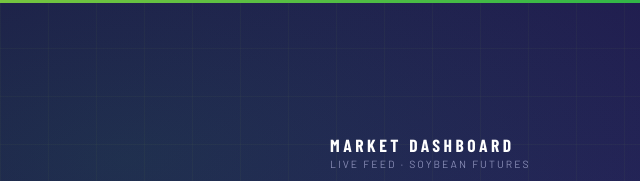
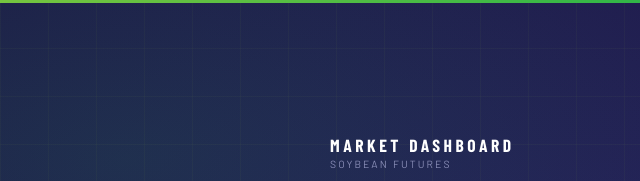
Before and after one commit to GhostDogxy/soybean-feed, a plain HTML site: page index.html in a window 1280 px wide. Shown: the top 181 px of the page, 0-640 px from the left. Drawn offline with nearby package versions, Linux system fonts and the light colour scheme; no server answers; a web font is replaced by a local one.

Commit message:
Update brand subtitle in index.html

```diff
--- a/index.html
+++ b/index.html
@@ -144,7 +144,7 @@
 <div class="wrapper">
 
   <div class="page-header">
-    <div><div class="brand-name">Market Dashboard</div><div class="brand-sub">Live Feed · Soybean Futures</div></div>
+    <div><div class="brand-name">Market Dashboard</div><div class="brand-sub">Soybean Futures</div></div>
     <div class="live-badge">
       <div class="live-dot off" id="live-dot"></div>
       <span id="live-label">Connecting...</span>
```
